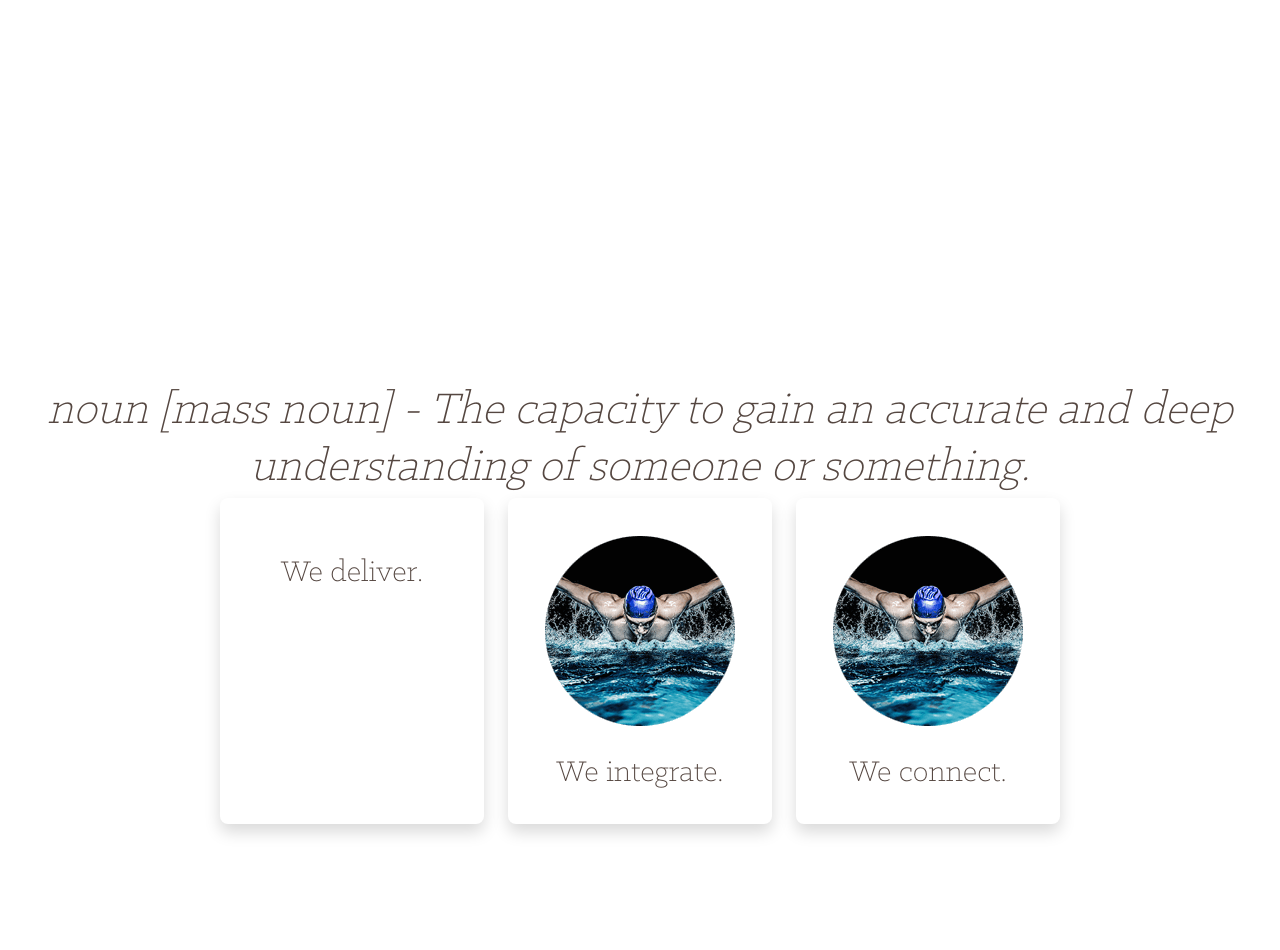
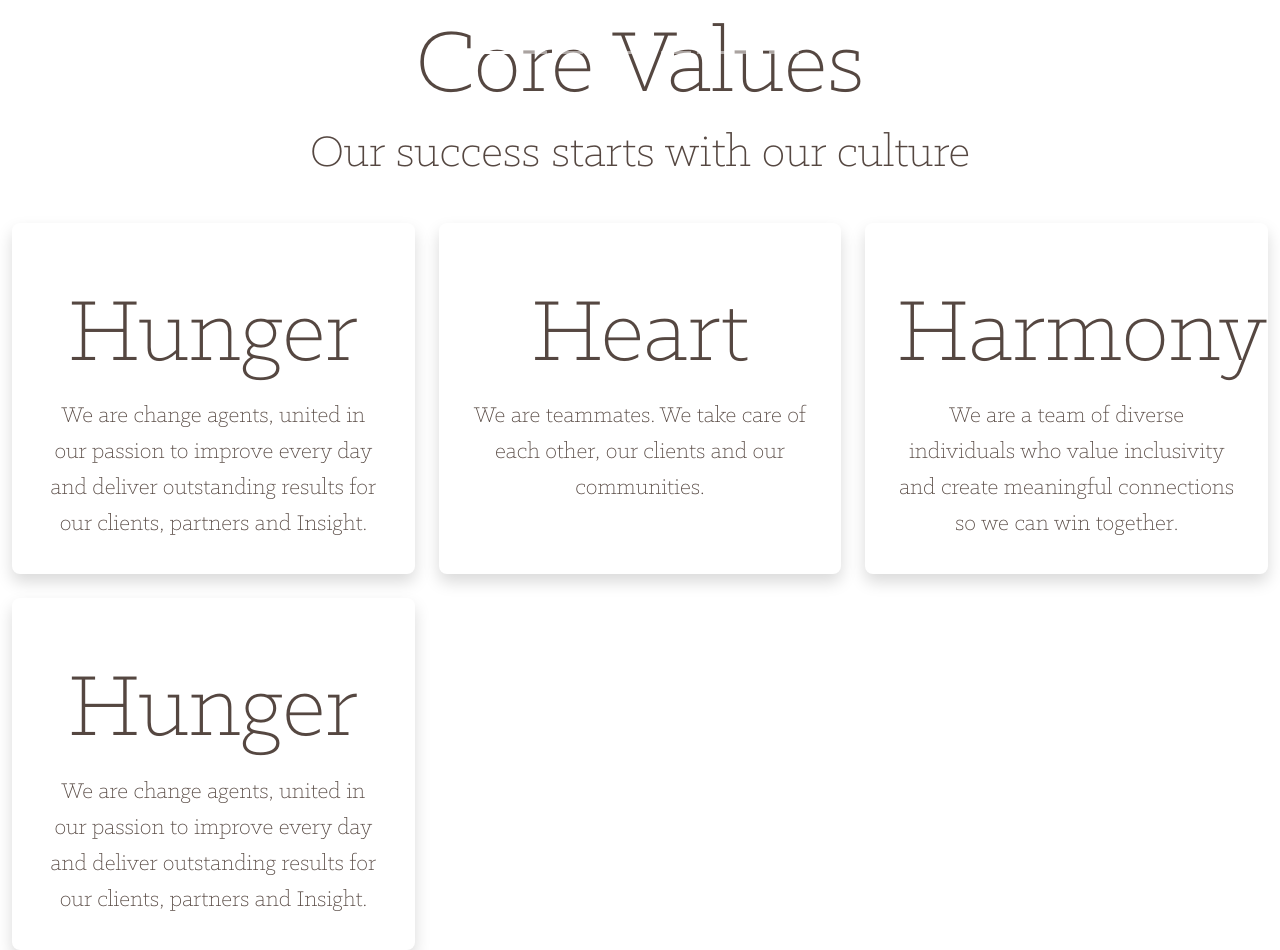
Before and after one commit to PatrickSara-Insight/insight-DDD, a React (Create React App) app in the folder insight-demo/: page / in a window 1280 px wide. Shown: the part 720-1670 px from the top of the page. Before the commit the page ends 1600 px from the top, so only its background shows below. Built offline with nearby package versions, Linux system fonts and the light colour scheme.

Commit message:
culture cards added

```diff
--- a/insight-demo/src/components/carousel/slides/AboutUs.jsx
+++ b/insight-demo/src/components/carousel/slides/AboutUs.jsx
@@ -28,17 +28,10 @@ const AboutUs = () => {
         },
         0
       )
-      // .from(".about-grid", { opacity: 0, duration: 1 }, 2)
-      // .from(".about-flex-col-svg", { y: 50, stagger: 0.1, duration: 0.5 }, 1.85)
-      // .from(
-      //   ".about-flex-col-title",
-      //   { y: 50, stagger: 0.1, duration: 0.5 },
-      //   1.5
-      // )
       .to(
         ".about",
-        { opacity: 0, y: 750, stagger: { each: 0.05, from: "end" } },
-        8.9
+        { opacity: 0, stagger: { each: 0.5, from: "end" }, duration: 2 },
+        8
       );
   };
 
@@ -65,24 +58,6 @@ const AboutUs = () => {
           understanding of someone or something.
         </h2>
       </div>
-      {/* -too much noise for first slide
-      <dl className="flex flex-col md:flex-row mt-10 text-center about-grid">
-        <div className="flex flex-col col-span-4 about-flex-col about">
-          <dt className="order-2 mt-2 leading-6 slide-body about-flex-col-title">
-            We deliver
-          </dt>
-        </div>
-        <div className="flex flex-col col-span-4 about-flex-col about">
-          <dt className="order-2 mt-2 leading-6 slide-body about-flex-col-title">
-            We intergrate
-          </dt>
-        </div>
-        <div className="flex flex-col col-span-4 about-flex-col about">
-          <dt className="order-2 mt-2 leading-6 slide-body about-flex-col-title">
-            We connect
-          </dt>
-        </div>
-      </dl> */}
     </Container>
   );
 };
--- a/insight-demo/src/components/carousel/slides/Culture.jsx
+++ b/insight-demo/src/components/carousel/slides/Culture.jsx
@@ -1,4 +1,5 @@
 import React, { useRef, useEffect, useContext } from "react";
+import ValueCard from "../../common/ValueCard";
 import { SlideContext } from "../../../store/SlideContext";
 import gsap from "gsap";
 
@@ -24,9 +25,8 @@ const Culture = () => {
         },
         0.25
       )
-      .from(".culture-flex-cont", { opacity: 0, duration: 1 }, 2)
-      .from(".culture-col-title", { y: 50, stagger: 0.1, duration: 0.5 }, 1.85)
-      .from(".culture-col-desc", { y: 50, stagger: 0.1, duration: 0.5 }, 1.95)
+      .from(".culture-grid", { opacity: 0, duration: 1 }, 2)
+      .from(".culture-card", { y: 50, stagger: 0.1, duration: 0.5 }, 1.85)
       .to(
         ".culture",
         { opacity: 0, yPercent: 100, stagger: { each: 0.05, from: "end" } },
@@ -53,35 +53,24 @@ const Culture = () => {
           Our success starts with our culture
         </h2>
       </div>
-      <dl className="mt-10 text-center sm:mx-auto sm:grid sm:grid-cols-3 sm:gap-8 culture-flex-cont">
-        <div className="flex flex-col culture">
-          <dt className="order-2 mt-2 leading-6 slide-body culture-col-desc">
-            We are change agents, united in our passion to improve every day and
-            deliver outstanding results for our clients, partners and Insight.
-          </dt>
-          <dd className="order-1 tracking-tight slide-stat-primary culture-col-title">
-            Hunger
-          </dd>
-        </div>
-        <div className="flex flex-col mt-10 sm:mt-0 culture">
-          <dt className="order-2 mt-2 leading-6 slide-body culture-col-desc">
-            We are teammates. We take care of each other, our clients and our
-            communities.
-          </dt>
-          <dd className="order-1 tracking-tight slide-stat-primary culture-col-title">
-            Heart
-          </dd>
-        </div>
-        <div className="flex flex-col mt-10 sm:mt-0 culture">
-          <dt className="order-2 mt-2 leading-6 slide-body culture-col-desc">
-            We are a team of diverse individuals who value inclusivity and
-            create meaningful connections so we can win together.
-          </dt>
-          <dd className="order-1 tracking-tight slide-stat-primary culture-col-title">
-            Harmony
-          </dd>
-        </div>
-      </dl>
+      <ul class="grid grid-cols-1 gap-6 sm:grid-cols-3 mt-10 sm:mx-auto culture-grid">
+        <ValueCard
+          title="Hunger"
+          desc="We are change agents, united in our passion to improve every day
+                and deliver outstanding results for our clients, partners and
+                Insight."
+        />
+        <ValueCard
+          title="Heart"
+          desc="We are teammates. We take care of each other, our clients and
+                our communities."
+        />
+        <ValueCard
+          title="Harmony"
+          desc="We are a team of diverse individuals who value inclusivity and
+                create meaningful connections so we can win together."
+        />
+      </ul>
     </div>
   );
 };
--- a/insight-demo/src/components/common/Card.jsx
+++ /dev/null
@@ -1,7 +0,0 @@
-import React from "react";
-
-const Card = () => {
-  return <div>Card</div>;
-};
-
-export default Card;
--- /dev/null
+++ b/insight-demo/src/components/common/ValueCard.jsx
@@ -0,0 +1,16 @@
+import React from "react";
+
+const ValueCard = (props) => {
+  return (
+    <li class="col-span-1 flex flex-col rounded-lg bg-white text-center shadow culture-card culture">
+      <div class="flex flex-1 flex-col p-8">
+        <h3 class="mt-6 card-title">{props.title}</h3>
+        <dl class="mt-1 flex flex-grow flex-col justify-between">
+          <dd class="card-body">{props.desc}</dd>
+        </dl>
+      </div>
+    </li>
+  );
+};
+
+export default ValueCard;
--- a/insight-demo/src/components/main/Showcase.jsx
+++ b/insight-demo/src/components/main/Showcase.jsx
@@ -3,41 +3,62 @@ import gsap from "gsap";
 import Logo from "../../LogoTrimmed.png";
 import Hunger from "../../hunger.png";
 import { Container, Image } from "react-bootstrap";
+import ValueCard from "../common/ValueCard";
 
 const Showcase = () => {
   return (
     <Container fluid className="showcase-cont">
-      <Image
-        className="showcase-logo gray"
-        fluid
-        alt="insight logo"
-        src={Logo}
-      />
       <div className="container md:mx-8 lg:mx-20 xl:mx-40">
-        <h2 className="slide-subheader italic gray">
-          noun [mass noun] - The capacity to gain an accurate and deep
-          understanding of someone or something.
+        <h1 className="slide-header gray">Core Values</h1>
+        <h2 className="slide-subheader gray">
+          Our success starts with our culture
         </h2>
       </div>
-      <ul class="grid grid-cols-1 gap-6 sm:grid-cols-3">
+      <ul class="grid grid-cols-1 gap-6 sm:grid-cols-3 mt-10 sm:mx-auto">
         {/* hunger heart harmony card */}
-        {/* <li class="col-span-1 flex flex-col divide-y divide-gray-200 rounded-lg bg-white text-center shadow">
+        <li class="col-span-1 flex flex-col rounded-lg bg-white text-center shadow">
           <div class="flex flex-1 flex-col p-8">
-            <Image class="mx-auto h-32 w-32 rounded-full" src={Hunger} alt="" />
-            <h3 class="mt-6 card-body">Hunger</h3>
+            <h3 class="mt-6 card-title">Hunger</h3>
             <dl class="mt-1 flex flex-grow flex-col justify-between">
-              <dd class="text-sm text-gray-500">
+              <dd class="card-body">
                 We are change agents, united in our passion to improve every day
                 and deliver outstanding results for our clients, partners and
                 Insight.
               </dd>
             </dl>
           </div>
-        </li> */}
-
-        <li class="col-span-1 flex flex-col divide-y divide-gray-200 rounded-lg bg-white text-center shadow">
+        </li>
+        <li class="col-span-1 flex flex-col rounded-lg bg-white text-center shadow">
           <div class="flex flex-1 flex-col p-8">
-            {/* <Image class="mx-auto h-32 w-32 rounded-full" src={Hunger} alt="" /> */}
+            <h3 class="mt-6 card-title">Heart</h3>
+            <dl class="mt-1 flex flex-grow flex-col justify-between">
+              <dd class="card-body">
+                We are teammates. We take care of each other, our clients and
+                our communities.
+              </dd>
+            </dl>
+          </div>
+        </li>
+        <li class="col-span-1 flex flex-col rounded-lg bg-white text-center shadow">
+          <div class="flex flex-1 flex-col p-8">
+            <h3 class="mt-6 card-title">Harmony</h3>
+            <dl class="mt-1 flex flex-grow flex-col justify-between">
+              <dd class="card-body">
+                We are a team of diverse individuals who value inclusivity and
+                create meaningful connections so we can win together.
+              </dd>
+            </dl>
+          </div>
+        </li>
+        <ValueCard
+          title="Hunger"
+          desc="We are change agents, united in our passion to improve every day
+                and deliver outstanding results for our clients, partners and
+                Insight."
+        />
+        {/* <li class="col-span-1 flex flex-col divide-y divide-gray-200 rounded-lg bg-white text-center shadow">
+          <div class="flex flex-1 flex-col p-8">
+            <Image class="mx-auto h-32 w-32 rounded-full" src={Hunger} alt="" />
             <h3 class="mt-6 card-body">We deliver.</h3>
           </div>
         </li>
@@ -52,7 +73,7 @@ const Showcase = () => {
             <Image class="mx-auto h-32 w-32 rounded-full" src={Hunger} alt="" />
             <h3 class="mt-6 card-body">We connect.</h3>
           </div>
-        </li>
+        </li> */}
       </ul>
     </Container>
   );
--- a/insight-demo/src/styles/components/_slides.scss
+++ b/insight-demo/src/styles/components/_slides.scss
@@ -32,8 +32,15 @@
     line-height: 1.1;
 }
 
+.card-title {
+    @include slide-title;
+    font-size: calc($font-size-title);
+    color: $color-warm-gray
+}
+
 .card-body {
     @include slide-body;
+    font-size: calc($font-size-body * 1.5);
     color: $color-warm-gray;
 }
 
--- a/insight-demo/src/styles/styles.css
+++ b/insight-demo/src/styles/styles.css
@@ -209,11 +209,31 @@ body {
   }
 }
 
+.card-title {
+  font-family: "Klinic Slab Light", sans-serif;
+  color: #EFE9F4;
+  font-size: 10rem;
+  text-align: center;
+  font-size: 3rem;
+  color: #554741;
+}
+@media screen and (max-width: 1400px) {
+  .card-title {
+    font-size: 6rem;
+  }
+}
+@media screen and (max-width: 768px) {
+  .card-title {
+    font-size: 3rem;
+  }
+}
+
 .card-body {
   font-family: "Klinic Slab Light", sans-serif;
   color: #EFE9F4;
   font-size: 2rem;
   text-align: center;
+  font-size: 1.5rem;
   color: #554741;
 }
 @media screen and (max-width: 768px) {
```
Also changed, not shown: 1 other file (tests, documents, lock files or other folders).
